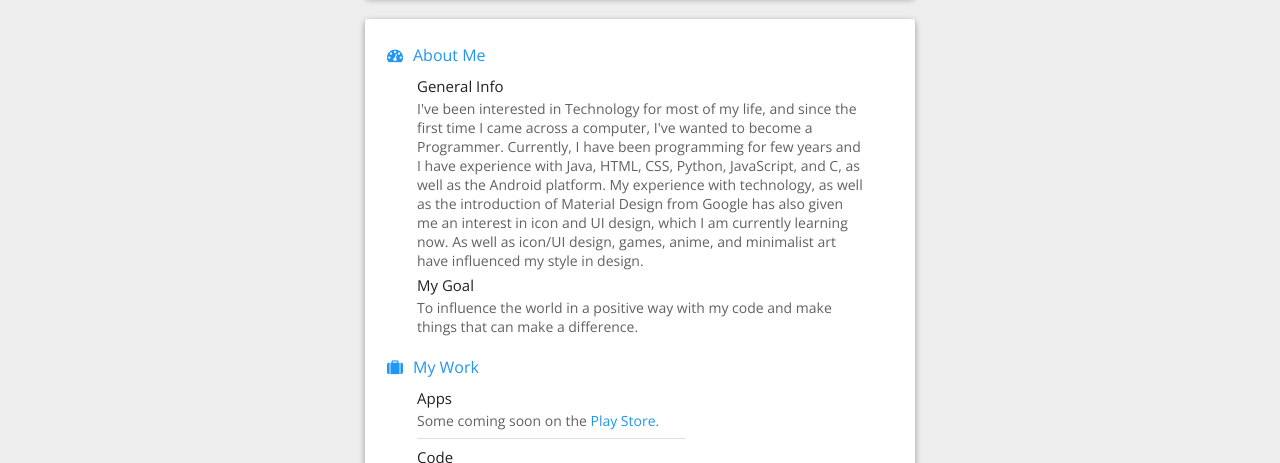
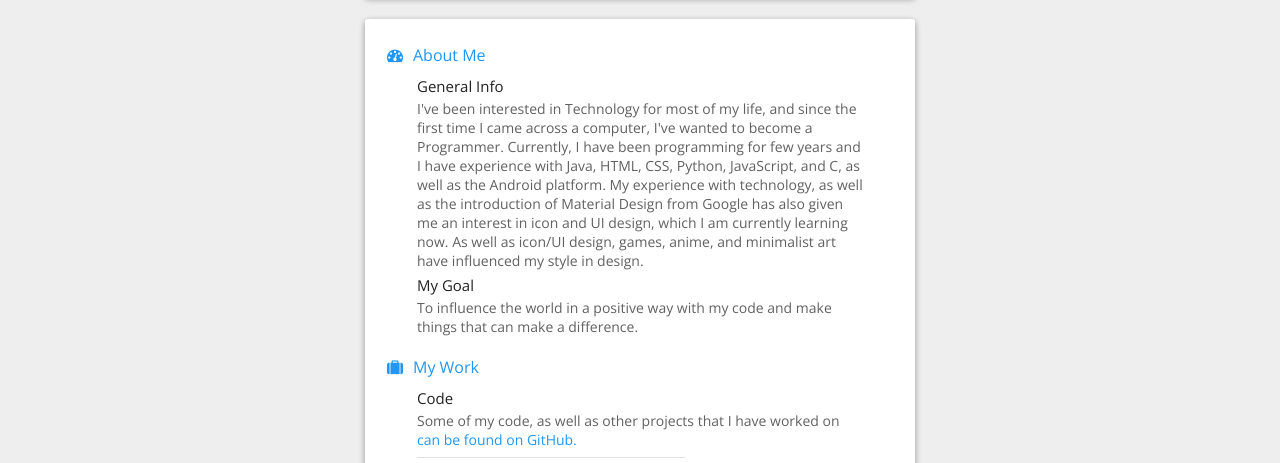
Before and after one commit to SubhrajyotiSen/subhrajyotisen.github.io, a plain HTML site: page index.html in a window 1280 px wide. Shown: the part 331-794 px from the top of the page. Drawn offline with nearby package versions, Linux system fonts and the light colour scheme.

Commit message:
Doesn't seem like I will be publishing apps anytime soon

```diff
--- a/index.html
+++ b/index.html
@@ -72,14 +72,10 @@
 		</div>
 	</section>
 	<section class="tab">
-		<div class="title"><i class="fa fa-suitcase"></i>My Work</div>
+		<div class="title">
+			<i class="fa fa-suitcase"></i>My Work
+		</div>
 		<div class="content">
-	<section class="element">
-					<div class="name">Apps</div>
-					<div class="info">Some coming soon on the<a href="" target="_blank"> Play Store.</a></div>
-			</section>
-
-			<hr align="left"/>
 			<section class="element">
 				<div class="name">Code</div>
 				<div class="info">Some of my code, as well as other
```
